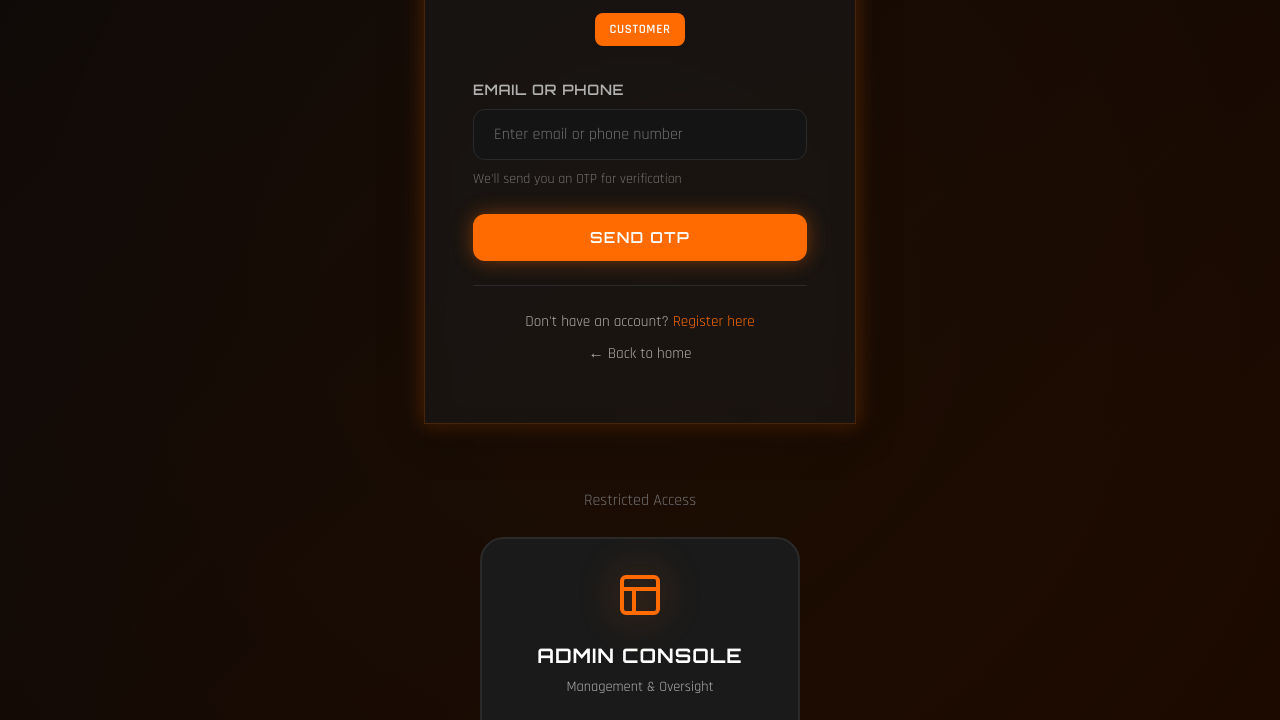
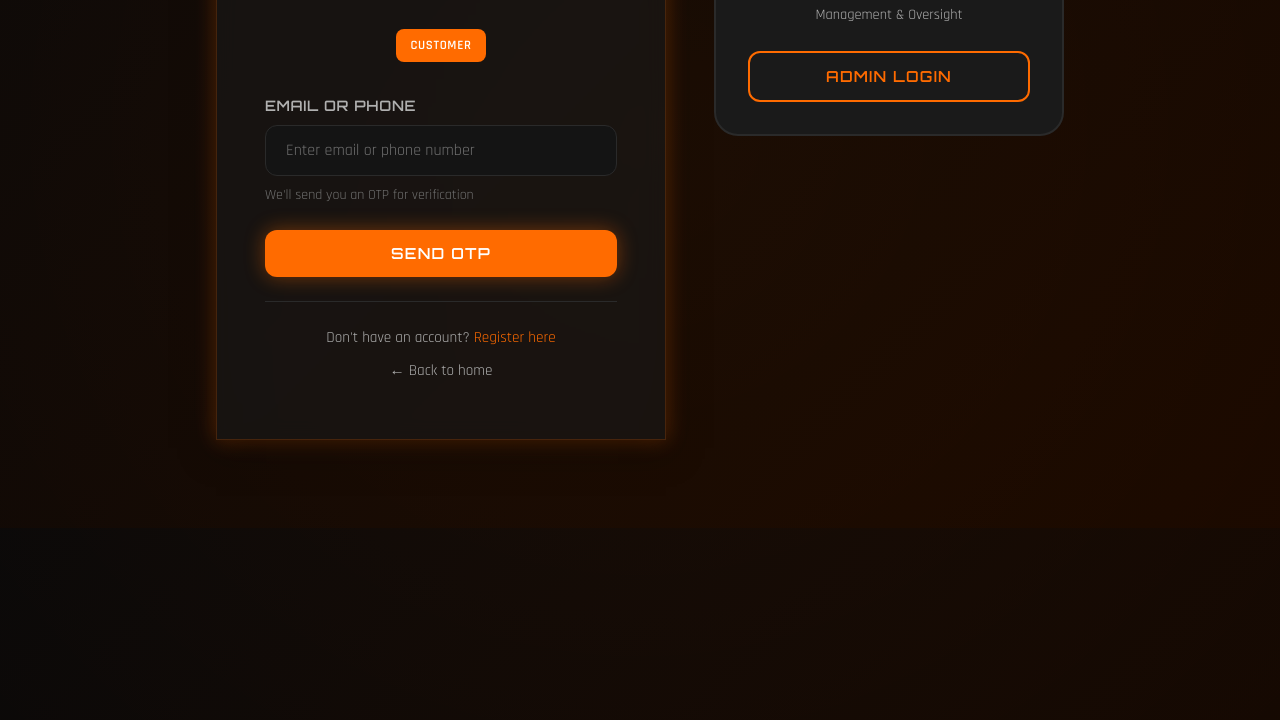
Before and after one commit to Aditya4m/GodServices, a plain HTML site: page login.html in a window 1280 px wide. Shown: the part 272-992 px from the top of the page. Drawn offline with Linux system fonts and the light colour scheme.

Commit message:
Refactor admin access section and styles
Updated layout and styling for admin access section.

```diff
--- a/login.html
+++ b/login.html
@@ -71,9 +71,9 @@
         </div>
 
         <!-- Admin Access Section -->
-        <div class="admin-access-section animate-fade-in" style="margin-top: var(--spacing-xxl); text-align: center;">
+        <div class="admin-access-section animate-fade-in">
             <p class="text-muted" style="margin-bottom: var(--spacing-md);">Restricted Access</p>
-            <div class="role-card" data-role="admin" style="max-width: 320px; margin: 0 auto;">
+            <div class="role-card" data-role="admin">
                 <div class="role-icon">
                     <svg width="48" height="48" viewBox="0 0 24 24" fill="none" stroke="currentColor" stroke-width="2">
                         <rect x="3" y="3" width="18" height="18" rx="2" ry="2"></rect>
@@ -119,13 +119,20 @@
 
         .auth-container {
             width: 100%;
-            max-width: 480px;
+            max-width: 900px;
+            display: flex;
+            align-items: flex-start;
+            justify-content: center;
+            gap: var(--spacing-xl);
             padding: var(--spacing-md);
             position: relative;
             z-index: 1;
         }
 
         .auth-card {
+            flex: 1;
+            min-width: 320px;
+            max-width: 450px;
             padding: var(--spacing-xl);
             box-shadow: var(--shadow-lg), var(--glow-orange);
         }
@@ -219,6 +226,27 @@
             color: var(--color-text-secondary);
             font-size: 0.9rem;
             margin-bottom: var(--spacing-md);
+        }
+
+        .role-description {
+            color: var(--color-text-secondary);
+            font-size: 0.9rem;
+            margin-bottom: var(--spacing-md);
+        }
+
+        .admin-access-section {
+            flex: 1;
+            min-width: 300px;
+            max-width: 350px;
+            text-align: center;
+        }
+
+        @media (max-width: 850px) {
+            .auth-container {
+                flex-direction: column;
+                align-items: center;
+                gap: var(--spacing-xxl);
+            }
         }
 
         @media (max-width: 768px) {
```
